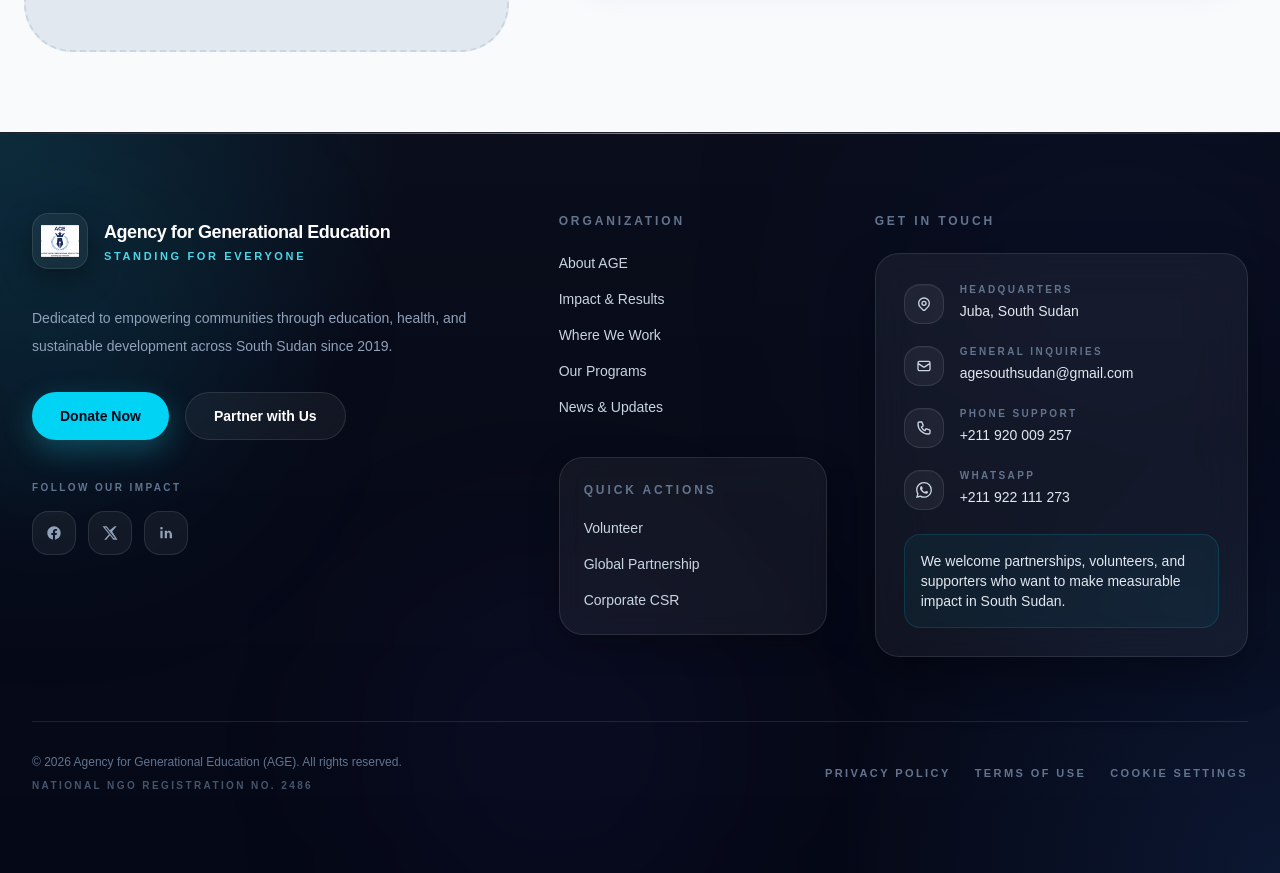
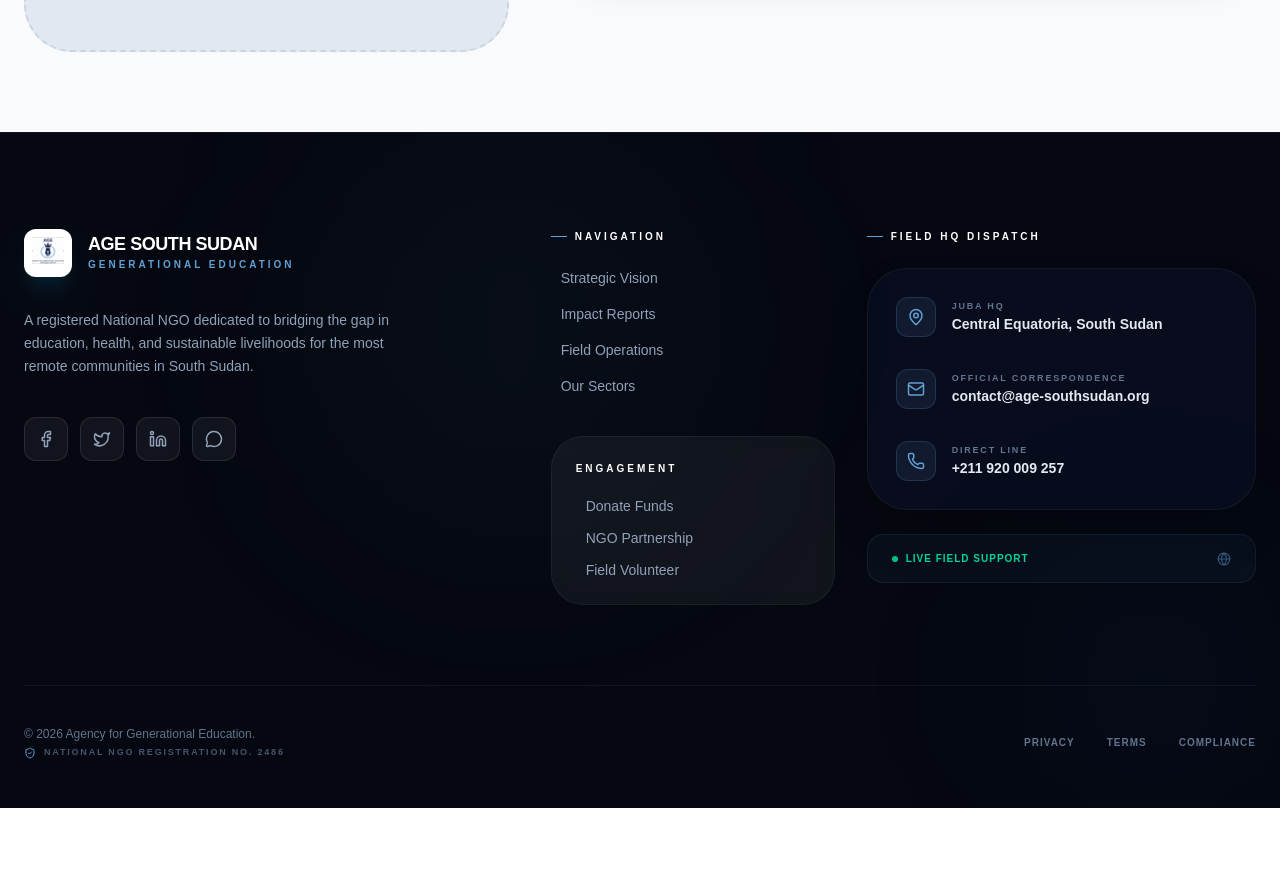
Before and after one commit to Hon-Tap/AGESOS, a Next.js app in the folder frontend/: page /contact in a window 1280 px wide. Shown: the part 960-1833 px from the top of the page. After the commit the page ends 1768 px from the top, so only its background shows below. Built offline with nearby package versions, Linux system fonts and the light colour scheme.

Commit message:
updating footer

```diff
--- a/frontend/src/components/layout/Footer.tsx
+++ b/frontend/src/components/layout/Footer.tsx
@@ -3,365 +3,181 @@
 import Image from "next/image";
 import Link from "next/link";
 import React from "react";
+import {
+  Mail,
+  Phone,
+  MapPin,
+  ArrowUpRight,
+  Globe,
+  ShieldCheck,
+  Facebook,
+  Twitter,
+  Linkedin,
+  MessageCircle
+} from "lucide-react";
 
-function cx(...classes: Array<string | undefined | null | false>) {
-  return classes.filter(Boolean).join(" ");
-}
-
-function FooterLink({
-  href,
-  children,
-  external,
-}: {
-  href: string;
-  children: React.ReactNode;
-  external?: boolean;
-}) {
-  const cls =
-    "group inline-flex items-center gap-2 rounded-lg text-sm text-slate-300 transition-all duration-300 hover:text-white focus-visible:outline-none focus-visible:ring-2 focus-visible:ring-cyan-400/40";
-
-  const content = (
-    <span className="relative">
+// --- Sub-components ---
+function FooterLink({ href, children, external }: { href: string; children: React.ReactNode; external?: boolean }) {
+  return (
+    <Link
+      href={href}
+      target={external ? "_blank" : undefined}
+      className="group flex items-center gap-1.5 text-sm text-slate-400 transition-all duration-300 hover:text-white hover:translate-x-1"
+    >
+      <span className="h-1 w-1 rounded-full bg-[#60A0D2] opacity-0 transition-all group-hover:opacity-100 group-hover:w-2" />
       {children}
-      <span className="absolute -bottom-1 left-0 h-px w-0 rounded-full bg-cyan-400 transition-all duration-300 group-hover:w-full" />
-    </span>
-  );
-
-  if (external) {
-    return (
-      <a className={cls} href={href} target="_blank" rel="noopener noreferrer">
-        {content}
-        <span
-          className="text-slate-500 transition-all duration-300 group-hover:translate-x-0.5 group-hover:-translate-y-0.5 group-hover:text-cyan-400"
-          aria-hidden="true"
-        >
-          ↗
-        </span>
-      </a>
-    );
-  }
-
-  return (
-    <Link className={cls} href={href}>
-      {content}
+      {external && <ArrowUpRight size={12} className="opacity-50 group-hover:opacity-100" />}
     </Link>
   );
 }
 
-function ContactRow({
-  icon,
-  label,
-  value,
-  href,
-}: {
-  icon: React.ReactNode;
-  label: string;
-  value: string;
-  href?: string;
-}) {
-  const content = href ? (
-    <a
+function ContactItem({ icon: Icon, label, value, href }: { icon: any; label: string; value: string; href?: string }) {
+  const Component = href ? 'a' : 'div';
+  return (
+    <Component
       href={href}
-      className="group block min-w-0 rounded-xl transition-all duration-300 hover:translate-x-1 focus-visible:outline-none focus-visible:ring-2 focus-visible:ring-cyan-400/40"
+      className="flex items-center gap-4 p-3 rounded-2xl transition-all duration-300 hover:bg-white/5 group"
     >
-      <div className="flex items-start gap-4">
-        <div className="mt-0.5 flex h-10 w-10 shrink-0 items-center justify-center rounded-2xl border border-white/10 bg-white/5 text-slate-300 shadow-[inset_0_1px_0_rgba(255,255,255,0.04)] transition-all duration-300 group-hover:border-cyan-400/30 group-hover:bg-cyan-400/10 group-hover:text-cyan-300">
-          {icon}
-        </div>
-        <div className="min-w-0">
-          <div className="text-[10px] font-semibold uppercase tracking-[0.24em] text-slate-500">
-            {label}
-          </div>
-          <div className="mt-1 truncate text-sm font-medium text-slate-200 transition-colors duration-300 group-hover:text-white">
-            {value}
-          </div>
-        </div>
-      </div>
-    </a>
-  ) : (
-    <div className="flex items-start gap-4">
-      <div className="mt-0.5 flex h-10 w-10 shrink-0 items-center justify-center rounded-2xl border border-white/10 bg-white/5 text-slate-300 shadow-[inset_0_1px_0_rgba(255,255,255,0.04)]">
-        {icon}
+      <div className="h-10 w-10 shrink-0 rounded-xl bg-[#60A0D2]/10 border border-[#60A0D2]/20 flex items-center justify-center text-[#60A0D2] group-hover:bg-[#60A0D2] group-hover:text-[#0D1630] transition-all">
+        <Icon size={18} />
       </div>
       <div className="min-w-0">
-        <div className="text-[10px] font-semibold uppercase tracking-[0.24em] text-slate-500">
-          {label}
-        </div>
-        <div className="mt-1 text-sm font-medium text-slate-200">{value}</div>
+        <p className="text-[9px] font-black uppercase tracking-[0.2em] text-slate-500">{label}</p>
+        <p className="text-sm font-bold text-slate-200 truncate">{value}</p>
       </div>
-    </div>
-  );
-
-  return content;
-}
-
-function SocialIcon({
-  href,
-  label,
-  children,
-}: {
-  href: string;
-  label: string;
-  children: React.ReactNode;
-}) {
-  return (
-    <a
-      href={href}
-      aria-label={label}
-      target="_blank"
-      rel="noopener noreferrer"
-      className="group inline-flex h-11 w-11 items-center justify-center rounded-2xl border border-white/10 bg-white/5 text-slate-400 transition-all duration-300 hover:-translate-y-1 hover:border-cyan-400/30 hover:bg-cyan-400/10 hover:text-cyan-300 focus-visible:outline-none focus-visible:ring-2 focus-visible:ring-cyan-400/40"
-    >
-      <span className="transition-transform duration-300 group-hover:scale-110">
-        {children}
-      </span>
-    </a>
+    </Component>
   );
 }
 
 export default function Footer() {
-  const whatsappNumber = "211922111273";
-  const whatsappLink = `https://wa.me/${whatsappNumber}`;
+  return (
+    <footer className="relative bg-[#050810] pt-24 pb-12 overflow-hidden border-t border-white/5">
+      {/* Background Glows */}
+      <div className="absolute top-0 left-1/4 w-96 h-96 bg-[#60A0D2]/5 blur-[120px] rounded-full pointer-events-none" />
+      <div className="absolute bottom-0 right-0 w-64 h-64 bg-blue-600/5 blur-[100px] rounded-full pointer-events-none" />
 
-  return (
-    <footer
-      className="relative overflow-hidden border-t border-white/10 bg-[#050816] text-white"
-      aria-label="Site footer"
-    >
-      {/* Accent line */}
-      <div className="absolute inset-x-0 top-0 h-px bg-gradient-to-r from-transparent via-cyan-400/80 to-transparent" />
+      <div className="container mx-auto max-w-7xl px-6 relative z-10">
 
-      {/* Background layers */}
-      <div className="pointer-events-none absolute inset-0" aria-hidden="true">
-        <div className="absolute inset-0 bg-[radial-gradient(circle_at_top_left,rgba(34,211,238,0.14),transparent_28%),radial-gradient(circle_at_bottom_right,rgba(59,130,246,0.12),transparent_30%),linear-gradient(to_bottom,rgba(255,255,255,0.02),rgba(255,255,255,0))]" />
-        <div className="absolute -left-24 top-16 h-72 w-72 rounded-full bg-cyan-500/10 blur-[120px]" />
-        <div className="absolute right-0 top-0 h-80 w-80 rounded-full bg-blue-600/10 blur-[140px]" />
-        <div className="absolute bottom-0 left-1/3 h-64 w-64 rounded-full bg-indigo-500/10 blur-[120px]" />
-      </div>
+        {/* Main Grid */}
+        <div className="grid lg:grid-cols-12 gap-16 lg:gap-8 mb-20">
 
-      <div className="relative mx-auto max-w-7xl px-6 py-16 lg:px-8 lg:py-20">
-        {/* Top section */}
-        <div className="grid gap-12 lg:grid-cols-12">
-          {/* Brand / CTA */}
+          {/* Brand & Mission */}
           <div className="lg:col-span-5">
-            <Link
-              href="/"
-              className="group inline-flex max-w-max items-center gap-4 rounded-2xl focus-visible:outline-none focus-visible:ring-2 focus-visible:ring-cyan-400/40"
-            >
-              <div className="relative h-14 w-14 overflow-hidden rounded-2xl border border-white/10 bg-white/5 p-2 shadow-[0_10px_30px_rgba(0,0,0,0.35)] transition-transform duration-500 group-hover:scale-105">
-                <Image
-                  src="/age-logo.png"
-                  alt="AGE logo"
-                  fill
-                  className="object-contain p-2"
-                  sizes="56px"
-                />
+            <Link href="/" className="flex items-center gap-4 mb-8">
+              <div className="h-12 w-12 bg-white rounded-xl p-2 shadow-xl shadow-sky-500/10 transition-transform hover:rotate-3">
+                <Image src="/age-logo.png" alt="AGE Logo" width={40} height={40} className="object-contain" />
               </div>
-
-              <div className="leading-tight">
-                <p className="text-base font-bold tracking-tight text-white sm:text-lg">
-                  Agency for Generational Education
-                </p>
-                <p className="mt-1 text-[11px] font-semibold uppercase tracking-[0.24em] text-cyan-300/90">
-                  Standing for everyone
-                </p>
+              <div>
+                <h3 className="text-lg font-black text-white leading-none tracking-tight">AGE SOUTH SUDAN</h3>
+                <p className="text-[10px] font-black uppercase tracking-[0.3em] text-[#60A0D2] mt-1">Generational Education</p>
               </div>
             </Link>
 
-            <p className="mt-7 max-w-md text-sm leading-7 text-slate-400">
-              Dedicated to empowering communities through education, health,
-              and sustainable development across South Sudan since 2019.
+            <p className="text-slate-400 text-sm leading-relaxed max-w-sm mb-10">
+              A registered National NGO dedicated to bridging the gap in education, health, and sustainable livelihoods for the most remote communities in South Sudan.
             </p>
 
-            <div className="mt-8 flex flex-wrap gap-4">
-              <Link
-                href="/get-involved#donate"
-                className="inline-flex h-12 items-center justify-center rounded-full bg-cyan-400 px-7 text-sm font-semibold text-slate-950 shadow-[0_10px_30px_rgba(34,211,238,0.28)] transition-all duration-300 hover:-translate-y-1 hover:bg-cyan-300 focus-visible:outline-none focus-visible:ring-2 focus-visible:ring-cyan-300/40 active:scale-[0.98]"
-              >
-                Donate Now
-              </Link>
-
-              <Link
-                href="/contact"
-                className="inline-flex h-12 items-center justify-center rounded-full border border-white/10 bg-white/5 px-7 text-sm font-semibold text-white backdrop-blur-md transition-all duration-300 hover:-translate-y-1 hover:border-white/20 hover:bg-white/10 focus-visible:outline-none focus-visible:ring-2 focus-visible:ring-cyan-400/40 active:scale-[0.98]"
-              >
-                Partner with Us
-              </Link>
-            </div>
-
-            <div className="mt-10">
-              <div className="mb-4 text-[10px] font-semibold uppercase tracking-[0.24em] text-slate-500">
-                Follow our impact
-              </div>
-
-              <div className="flex items-center gap-3">
-                <SocialIcon href="#" label="Facebook">
-                  <svg className="h-4 w-4" viewBox="0 0 24 24" fill="currentColor" aria-hidden="true">
-                    <path d="M22 12.07C22 6.51 17.52 2 12 2S2 6.51 2 12.07c0 5.02 3.66 9.18 8.44 9.93v-7.02H7.9v-2.91h2.54V9.84c0-2.52 1.49-3.91 3.78-3.91 1.09 0 2.23.2 2.23.2v2.47H15.2c-1.24 0-1.63.77-1.63 1.56v1.91h2.78l-.44 2.91h-2.34V22c4.78-.75 8.43-4.91 8.43-9.93Z" />
-                  </svg>
-                </SocialIcon>
-
-                <SocialIcon href="#" label="X">
-                  <svg className="h-4 w-4" viewBox="0 0 24 24" fill="currentColor" aria-hidden="true">
-                    <path d="M18.9 2H22l-6.77 7.73L23.2 22h-6.25l-4.9-6.44L6.41 22H3.3l7.23-8.27L.8 2h6.4l4.43 5.84L18.9 2Zm-1.1 18h1.73L6.26 3.9H4.4L17.8 20Z" />
-                  </svg>
-                </SocialIcon>
-
-                <SocialIcon href="#" label="LinkedIn">
-                  <svg className="h-4 w-4" viewBox="0 0 24 24" fill="currentColor" aria-hidden="true">
-                    <path d="M6.94 8.5H3.56V20h3.38V8.5Zm.22-3.56a1.96 1.96 0 1 0-3.91 0 1.96 1.96 0 0 0 3.9 0ZM20.44 13.04c0-3.12-1.66-4.57-3.88-4.57-1.79 0-2.59.98-3.04 1.67V8.5h-3.38V20h3.38v-5.7c0-1.5.28-2.96 2.14-2.96 1.84 0 1.86 1.72 1.86 3.05V20H21v-6.96h-.56Z" />
-                  </svg>
-                </SocialIcon>
-              </div>
+            <div className="flex gap-3">
+              {[
+                { icon: Facebook, label: "Facebook" },
+                { icon: Twitter, label: "X" },
+                { icon: Linkedin, label: "LinkedIn" },
+                { icon: MessageCircle, label: "WhatsApp" }
+              ].map((social) => (
+                <a
+                  key={social.label}
+                  href="#"
+                  className="h-11 w-11 rounded-xl bg-white/5 border border-white/10 flex items-center justify-center text-slate-400 hover:bg-[#60A0D2] hover:text-[#0D1630] hover:border-[#60A0D2] transition-all"
+                >
+                  <social.icon size={18} />
+                </a>
+              ))}
             </div>
           </div>
 
-          {/* Navigation */}
-          <div className="lg:col-span-3">
-            <div className="grid gap-10 sm:grid-cols-2 lg:grid-cols-1">
-              <div>
-                <h2 className="text-xs font-semibold uppercase tracking-[0.24em] text-slate-500">
-                  Organization
-                </h2>
-                <div className="mt-6 flex flex-col gap-4">
-                  <FooterLink href="/about">About AGE</FooterLink>
-                  <FooterLink href="/impact">Impact & Results</FooterLink>
-                  <FooterLink href="/where-we-work">Where We Work</FooterLink>
-                  <FooterLink href="/programs">Our Programs</FooterLink>
-                  <FooterLink href="/news">News & Updates</FooterLink>
-                </div>
-              </div>
+          {/* Sitemaps */}
+          <div className="lg:col-span-3 grid sm:grid-cols-2 lg:grid-cols-1 gap-10">
+            <div>
+              <h4 className="text-[10px] font-black uppercase tracking-[0.3em] text-white mb-6 flex items-center gap-2">
+                <span className="h-px w-4 bg-[#60A0D2]" /> Navigation
+              </h4>
+              <nav className="flex flex-col gap-4">
+                <FooterLink href="/about">Strategic Vision</FooterLink>
+                <FooterLink href="/impact">Impact Reports</FooterLink>
+                <FooterLink href="/where-we-work">Field Operations</FooterLink>
+                <FooterLink href="/programs">Our Sectors</FooterLink>
+              </nav>
+            </div>
 
-              <div className="rounded-3xl border border-white/10 bg-white/5 p-6 shadow-[0_10px_30px_rgba(0,0,0,0.25)] backdrop-blur-md">
-                <h2 className="text-xs font-semibold uppercase tracking-[0.24em] text-slate-500">
-                  Quick Actions
-                </h2>
-                <div className="mt-5 flex flex-col gap-4">
-                  <FooterLink href="/get-involved#volunteer">Volunteer</FooterLink>
-                  <FooterLink href="/get-involved#partner">Global Partnership</FooterLink>
-                  <FooterLink href="/get-involved#csr">Corporate CSR</FooterLink>
-                </div>
-              </div>
+            <div className="bg-white/5 p-6 rounded-[2rem] border border-white/5 backdrop-blur-sm">
+              <h4 className="text-[10px] font-black uppercase tracking-[0.3em] text-white mb-5">Engagement</h4>
+              <nav className="flex flex-col gap-3">
+                <FooterLink href="/get-involved#donate">Donate Funds</FooterLink>
+                <FooterLink href="/get-involved#partner">NGO Partnership</FooterLink>
+                <FooterLink href="/get-involved#volunteer">Field Volunteer</FooterLink>
+              </nav>
             </div>
           </div>
 
-          {/* Contact */}
-          <section className="lg:col-span-4" aria-label="Direct Contact">
-            <h2 className="text-xs font-semibold uppercase tracking-[0.24em] text-slate-500">
-              Get in Touch
-            </h2>
+          {/* Direct Intel / Contact */}
+          <div className="lg:col-span-4">
+            <h4 className="text-[10px] font-black uppercase tracking-[0.3em] text-white mb-6 flex items-center gap-2">
+              <span className="h-px w-4 bg-[#60A0D2]" /> Field HQ Dispatch
+            </h4>
+            <div className="space-y-2 bg-[#0D1630]/40 p-4 rounded-[2.5rem] border border-white/5 shadow-2xl">
+              <ContactItem
+                icon={MapPin}
+                label="Juba HQ"
+                value="Central Equatoria, South Sudan"
+              />
+              <ContactItem
+                icon={Mail}
+                label="Official Correspondence"
+                value="contact@age-southsudan.org"
+                href="mailto:contact@age-southsudan.org"
+              />
+              <ContactItem
+                icon={Phone}
+                label="Direct Line"
+                value="+211 920 009 257"
+                href="tel:+211920009257"
+              />
+            </div>
 
-            <div className="mt-6 rounded-3xl border border-white/10 bg-white/5 p-7 shadow-[0_20px_50px_rgba(0,0,0,0.3)] backdrop-blur-xl">
-              <div className="space-y-5">
-                <ContactRow
-                  label="Headquarters"
-                  value="Juba, South Sudan"
-                  icon={
-                    <svg className="h-4 w-4" fill="none" viewBox="0 0 24 24" stroke="currentColor">
-                      <path
-                        strokeLinecap="round"
-                        strokeLinejoin="round"
-                        strokeWidth={2}
-                        d="M17.657 16.657L13.414 20.9a1.998 1.998 0 01-2.827 0l-4.244-4.243a8 8 0 1111.314 0z"
-                      />
-                      <path
-                        strokeLinecap="round"
-                        strokeLinejoin="round"
-                        strokeWidth={2}
-                        d="M15 11a3 3 0 11-6 0 3 3 0 016 0z"
-                      />
-                    </svg>
-                  }
-                />
+            <div className="mt-6 flex items-center justify-between px-6 py-4 rounded-2xl bg-[#60A0D2]/5 border border-[#60A0D2]/10">
+               <div className="flex items-center gap-2 text-emerald-400 text-[10px] font-black uppercase tracking-widest">
+                  <span className="h-1.5 w-1.5 rounded-full bg-emerald-400 animate-pulse" />
+                  Live Field Support
+               </div>
+               <Globe size={14} className="text-[#60A0D2] opacity-50" />
+            </div>
+          </div>
 
-                <ContactRow
-                  label="General Inquiries"
-                  value="agesouthsudan@gmail.com"
-                  href="mailto:agesouthsudan@gmail.com"
-                  icon={
-                    <svg className="h-4 w-4" fill="none" viewBox="0 0 24 24" stroke="currentColor">
-                      <path
-                        strokeLinecap="round"
-                        strokeLinejoin="round"
-                        strokeWidth={2}
-                        d="M3 8l7.89 5.26a2 2 0 002.22 0L21 8M5 19h14a2 2 0 002-2V7a2 2 0 00-2-2H5a2 2 0 00-2 2v10a2 2 0 002 2z"
-                      />
-                    </svg>
-                  }
-                />
-
-                <ContactRow
-                  label="Phone Support"
-                  value="+211 920 009 257"
-                  href="tel:+211920009257"
-                  icon={
-                    <svg className="h-4 w-4" fill="none" viewBox="0 0 24 24" stroke="currentColor">
-                      <path
-                        strokeLinecap="round"
-                        strokeLinejoin="round"
-                        strokeWidth={2}
-                        d="M3 5a2 2 0 012-2h3.28a1 1 0 01.948.684l1.498 4.493a1 1 0 01-.502 1.21l-2.257 1.13a11.042 11.042 0 005.516 5.516l1.13-2.257a1 1 0 011.21-.502l4.493 1.498a1 1 0 01.684.949V19a2 2 0 01-2 2h-1C9.716 21 3 14.284 3 6V5z"
-                      />
-                    </svg>
-                  }
-                />
-
-                <ContactRow
-                  label="WhatsApp"
-                  value="+211 922 111 273"
-                  href={whatsappLink}
-                  icon={
-                    <svg className="h-4 w-4" fill="currentColor" viewBox="0 0 24 24">
-                      <path d="M17.472 14.382c-.297-.149-1.758-.867-2.03-.967-.273-.099-.471-.148-.67.15-.197.297-.767.966-.94 1.164-.173.199-.347.223-.644.075-.297-.15-1.255-.463-2.39-1.475-.883-.788-1.48-1.761-1.653-2.059-.173-.297-.018-.458.13-.606.134-.133.298-.347.446-.52.149-.174.198-.298.298-.497.099-.198.05-.371-.025-.52-.075-.149-.669-1.612-.916-2.207-.242-.579-.487-.5-.669-.51-.173-.008-.371-.01-.57-.01-.198 0-.52.074-.792.372-.272.297-1.04 1.016-1.04 2.479 0 1.462 1.065 2.875 1.213 3.074.149.198 2.096 3.2 5.077 4.487.709.306 1.262.489 1.694.625.712.227 1.36.195 1.871.118.571-.085 1.758-.719 2.006-1.413.248-.694.248-1.289.173-1.413-.074-.124-.272-.198-.57-.347m-5.421 7.403h-.004a9.87 9.87 0 01-5.031-1.378l-.361-.214-3.741.982.998-3.648-.235-.374a9.86 9.86 0 01-1.51-5.26c.001-5.45 4.436-9.884 9.888-9.884 2.64 0 5.122 1.03 6.988 2.898a9.825 9.825 0 012.893 6.994c-.003 5.45-4.437 9.884-9.885 9.884m8.413-18.297A11.815 11.815 0 0012.05 0C5.495 0 .16 5.335.157 11.892c0 2.096.547 4.142 1.588 5.945L0 24l6.335-1.662c1.72.937 3.659 1.432 5.628 1.433h.005c6.554 0 11.89-5.335 11.893-11.893a11.821 11.821 0 00-3.48-8.413z" />
-                    </svg>
-                  }
-                />
-              </div>
-
-              <div className="mt-6 rounded-2xl border border-cyan-400/15 bg-cyan-400/5 p-4">
-                <p className="text-sm font-medium text-slate-200">
-                  We welcome partnerships, volunteers, and supporters who want
-                  to make measurable impact in South Sudan.
-                </p>
-              </div>
-            </div>
-          </section>
         </div>
 
-        {/* Bottom bar */}
-        <div className="mt-16 border-t border-white/10 pt-8">
-          <div className="flex flex-col gap-6 md:flex-row md:items-center md:justify-between">
-            <div className="space-y-2">
-              <p className="text-xs text-slate-500">
-                © {new Date().getFullYear()} Agency for Generational Education (AGE).
-                All rights reserved.
-              </p>
-              <p className="text-[10px] font-semibold uppercase tracking-[0.24em] text-slate-600">
-                National NGO Registration No. 2486
-              </p>
-            </div>
-
-            <div className="flex flex-wrap gap-x-6 gap-y-3 text-[11px] font-semibold uppercase tracking-[0.22em] text-slate-500">
-              <Link
-                className="transition-colors hover:text-white"
-                href="/privacy-policy"
-              >
-                Privacy Policy
-              </Link>
-              <Link
-                className="transition-colors hover:text-white"
-                href="/terms"
-              >
-                Terms of Use
-              </Link>
-              <Link
-                className="transition-colors hover:text-white"
-                href="/cookies"
-              >
-                Cookie Settings
-              </Link>
+        {/* Bottom Bar */}
+        <div className="pt-10 border-t border-white/5 flex flex-col md:flex-row justify-between items-center gap-8">
+          <div className="text-center md:text-left">
+            <p className="text-xs text-slate-500 font-medium">
+              © {new Date().getFullYear()} Agency for Generational Education.
+            </p>
+            <div className="flex items-center gap-2 mt-1 text-[9px] font-black uppercase tracking-[0.2em] text-slate-600">
+               <ShieldCheck size={12} className="text-[#60A0D2]" />
+               National NGO Registration No. 2486
             </div>
           </div>
+
+          <nav className="flex flex-wrap justify-center gap-x-8 gap-y-2">
+            {['Privacy', 'Terms', 'Compliance'].map((item) => (
+              <Link
+                key={item}
+                href={`/${item.toLowerCase()}`}
+                className="text-[10px] font-black uppercase tracking-widest text-slate-500 hover:text-[#60A0D2] transition-colors"
+              >
+                {item}
+              </Link>
+            ))}
+          </nav>
         </div>
       </div>
     </footer>
```
